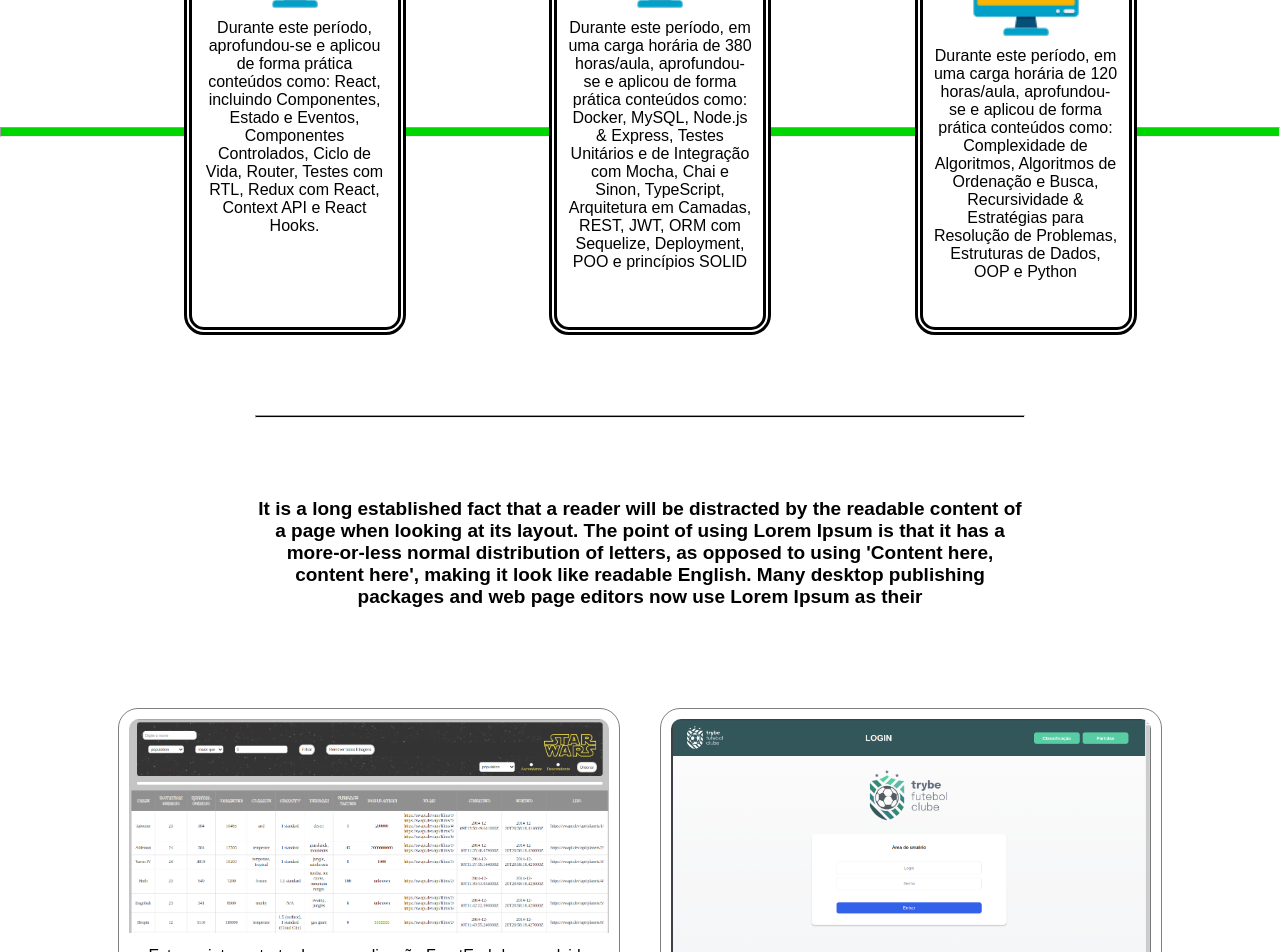
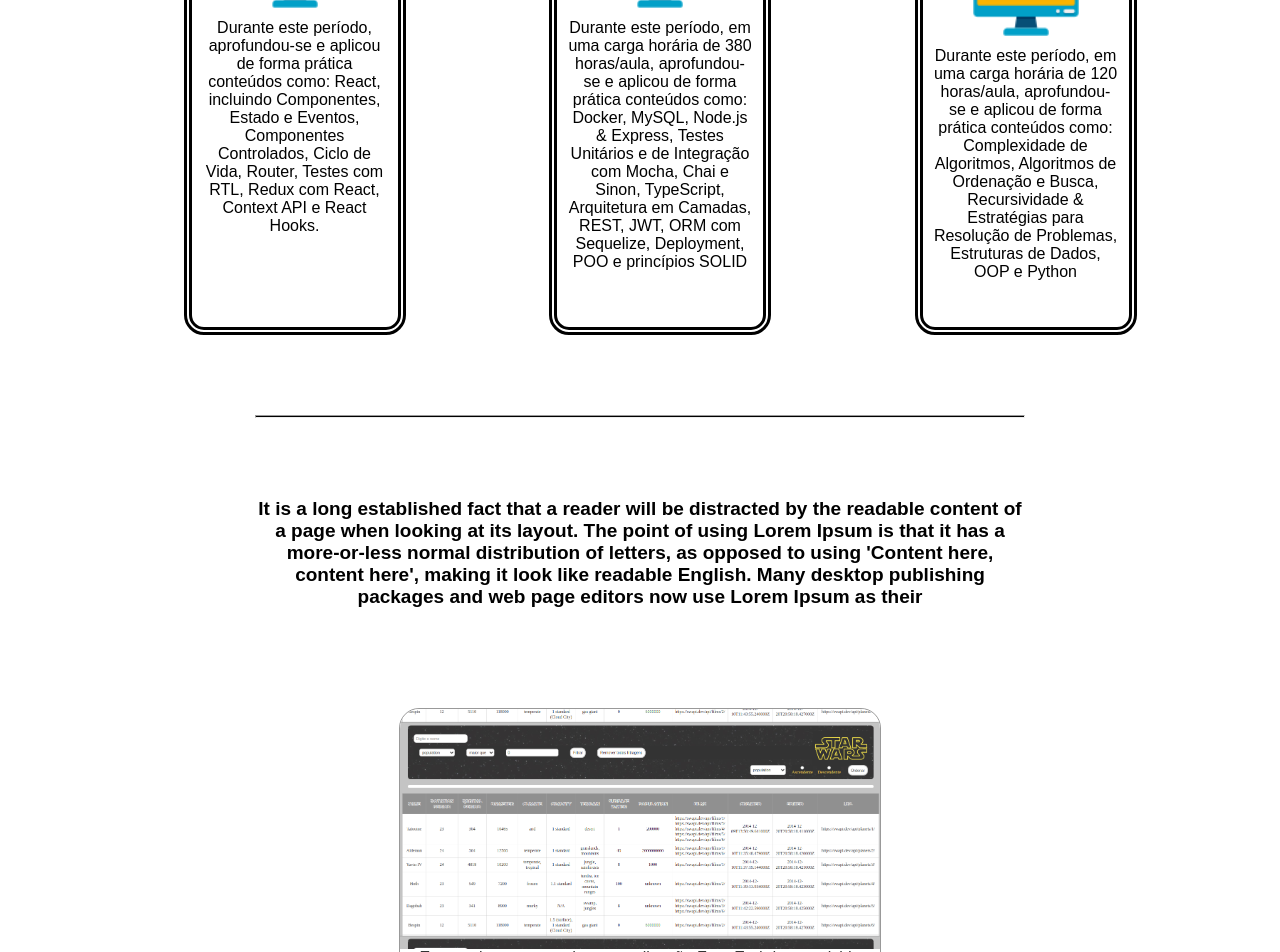
Before and after one commit to FabricioAnastacio/my_portfolio, a React (Create React App) app in the folder frontend/: page /home in a window 1280 px wide. Shown: the part 1240-2192 px from the top of the page. Built offline with nearby package versions, Linux system fonts and the light colour scheme; a web font is replaced by a local one.

Commit message:
Estiliza seção de projetos para ser responsivo e interativo com a seta do mause

```diff
--- a/frontend/src/components/ComponentMain.jsx
+++ b/frontend/src/components/ComponentMain.jsx
@@ -59,7 +59,6 @@ function Main() {
         <p>{ data.description.resume }</p>
       </section>
       <div id="Page-thow">
-        <hr />
         <ul>
           <li>
             <h2>Frontend</h2>
--- a/frontend/src/components/Projects.jsx
+++ b/frontend/src/components/Projects.jsx
@@ -14,8 +14,9 @@ function Projects(props) {
                 href={ item.link }
                 target="_blank"
                 rel="noreferrer"
+                style={ { backgroundImage: `url(${item.img})` } }
               >
-                <img src={ item.img } alt="test" />
+                .
               </a>
               <p>{ item.description }</p>
             </li>
--- a/frontend/src/styles/Main.css
+++ b/frontend/src/styles/Main.css
@@ -68,9 +68,8 @@
   justify-content: space-evenly;
   z-index: 0;
   li {
-    border: 8px black;
+    border: 8px;
     border-style: double;
-    background-color: white;
     border-radius: 20px;
     list-style: none;
     height: 450px;
--- a/frontend/src/styles/Portfolio.css
+++ b/frontend/src/styles/Portfolio.css
@@ -2,14 +2,21 @@
   display: flex;
   justify-content: space-between;
   flex-direction: column;
+  transition: 0.5s;
 }
 
 .Portfolio-home-1 {
   background-color: white;
   color: black;
+  a {
+    color: black;
+  }
 }
 
 .Portfolio-home-0 {
   background-color: black;
   color: white;
+  a {
+    color: white;
+  }
 }
--- a/frontend/src/styles/Projects.css
+++ b/frontend/src/styles/Projects.css
@@ -17,21 +17,31 @@
   justify-content: center;
   flex-wrap: wrap;
   padding: 0;
+  margin: 0 5%;
 }
 
-.List-projects img {
+.List-projects a {
+  text-decoration: none;
+  color: rgba(0,0,0,0);
   width: 60vmin;
-  padding: 10px;
+  height: 30vmin;
   border-radius: 20px 20px 0 0;
-  opacity: 0.8;
+  background-size: 100%;
+  transition: background-size 0.01s;
+  -webkit-transition: background-size 1s;
+  background-position: center center;
 }
 
-.List-projects img:hover {
-  opacity: 1;
-  transform: scale(1.04);
+.List-projects a:hover {
+  background-size: 150%;
+}
+
+.List-projects a:active {
+  opacity: 0.7;
 }
 
 .List-projects li {
+  opacity: 0.8;
   flex-grow: 0;
   flex-basis: 10%;
   list-style: none;
@@ -43,6 +53,13 @@
   border: 1px solid gray;
   border-radius: 20px;
   height: 60vmin;
+  transition: 0.2s;
+}
+
+.List-projects li:hover {
+  opacity: 1;
+  transform: scale(1.01);
+  font-weight: 600;
 }
 
 .List-projects p {
```
